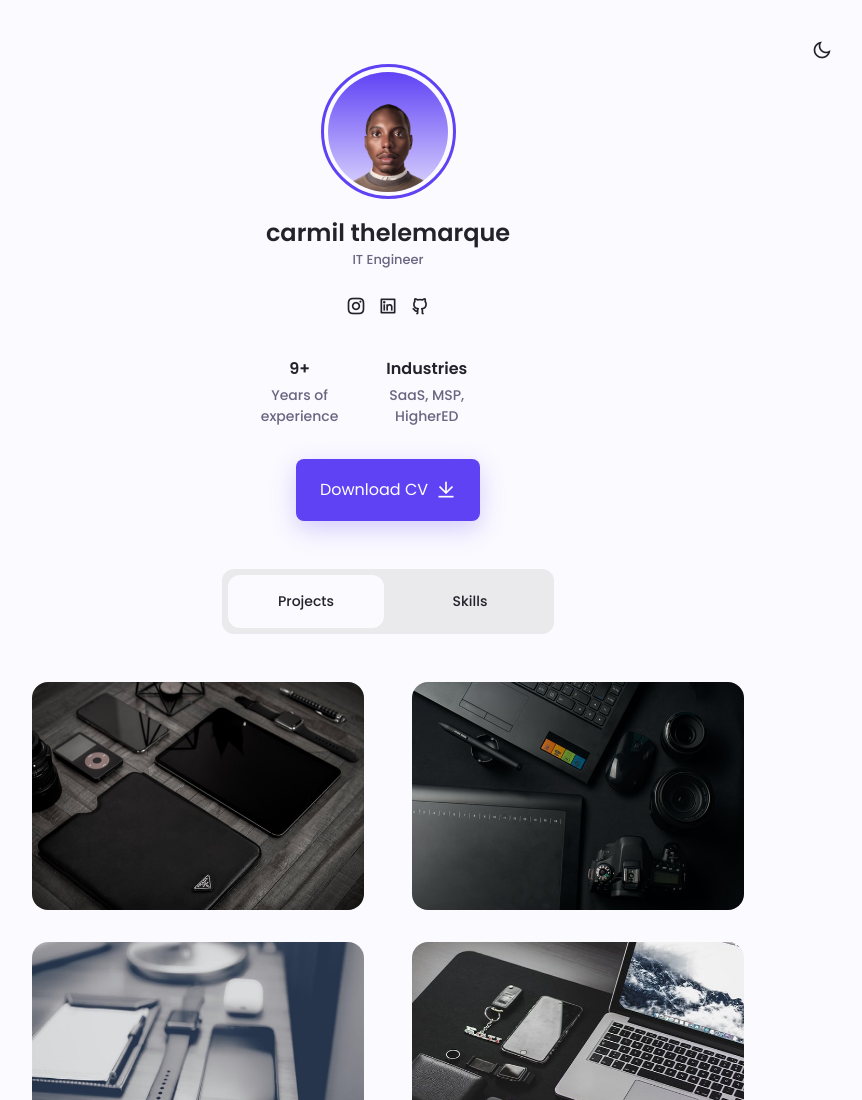
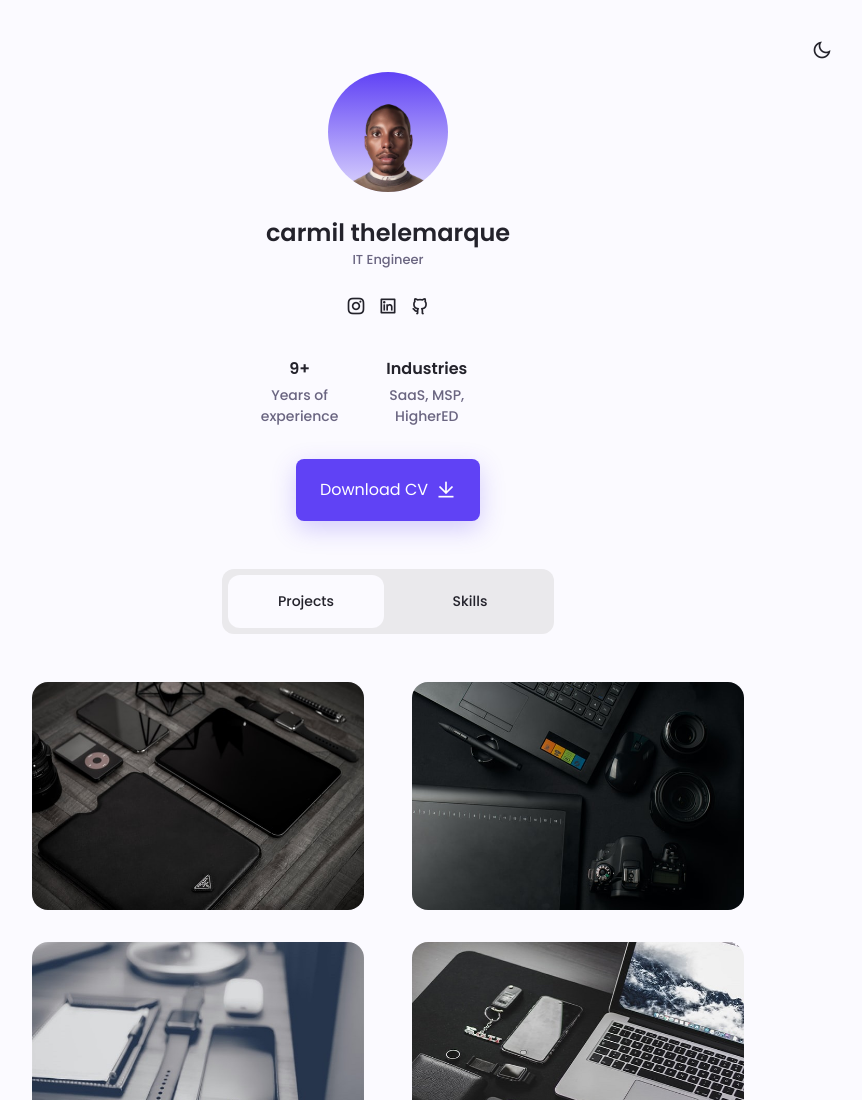
Before and after one commit to carmilx/carmilx.github.io, a plain HTML site: page index.html in a window 1280 px wide. Shown: the top 1100 px of the page, without its empty margins (252-1114 px from the left). Drawn offline with nearby package versions, Linux system fonts and the light colour scheme.

Commit message:
remove border

```diff
--- a/assets/css/styles.css
+++ b/assets/css/styles.css
@@ -173,7 +173,6 @@ body.dark-theme {
 }
 
 .profile__border {
-  border: 3.5px solid var(--first-color);
   justify-self: center;
   width: 115px;
   height: 115px;
```
